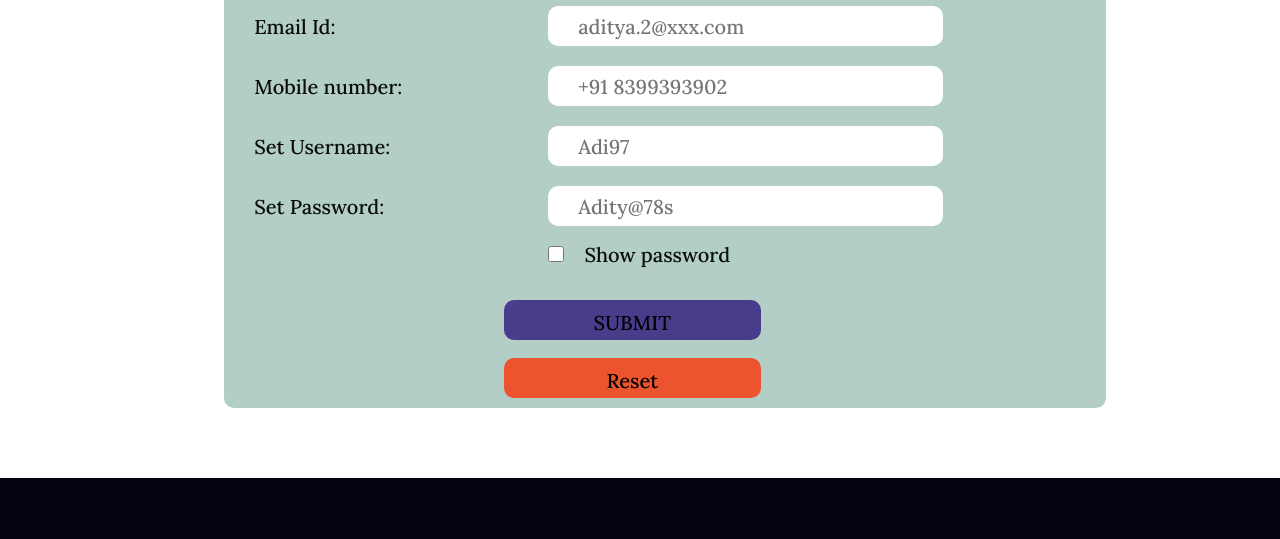
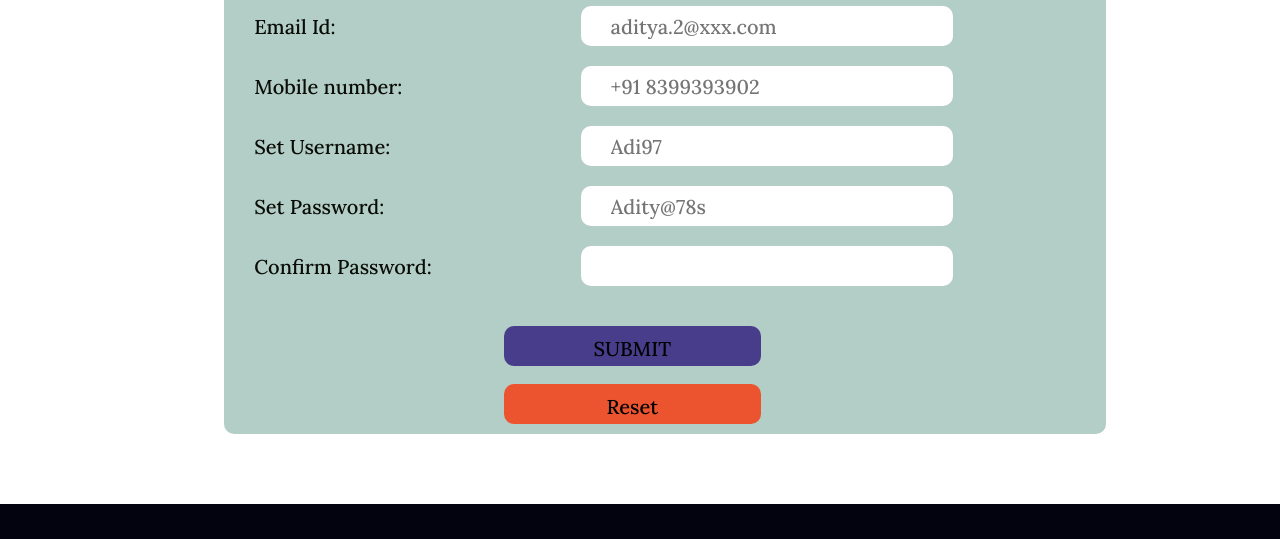
Before and after one commit to curious-geek-Adi/music_mp3_song_platform, a plain HTML site: page signup.html in a window 1280 px wide. Shown: the part 1231-1770 px from the top of the page. Drawn offline with nearby package versions, Linux system fonts and the light colour scheme.

Commit message:
upadte c pass

```diff
--- a/signup.html
+++ b/signup.html
@@ -100,13 +100,13 @@
 
 
 
-                <tr><td></td>
+<!--                 <tr><td></td>
                     <td><input type="checkbox" id="showp" name="showp" >
-                        <label for="pass" id="shwop">Show password</label></td></tr>
+                        <label for="pass" id="shwop">Show password</label></td></tr> -->
 
-                <!-- <tr><td><label for="cpass">Confirm Password:</label></td>
+                <tr><td><label for="cpass">Confirm Password:</label></td>
                     <td><input type="password" id="cpass"  name="cpassword" ></td></tr>
-                <tr><td></td><td id="error5" class="error"></td></tr> -->
+                <tr><td></td><td id="error5" class="error"></td></tr>
                 <tr><td colspan="2">
                     <br>
                     <input type="submit" value="SUBMIT"></td>
```
